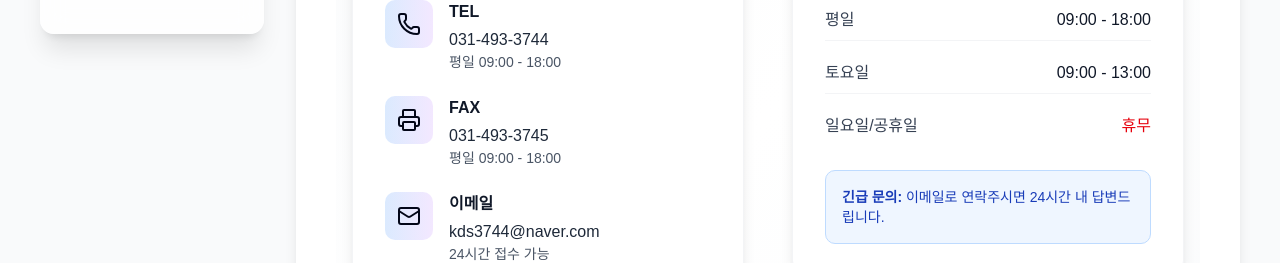
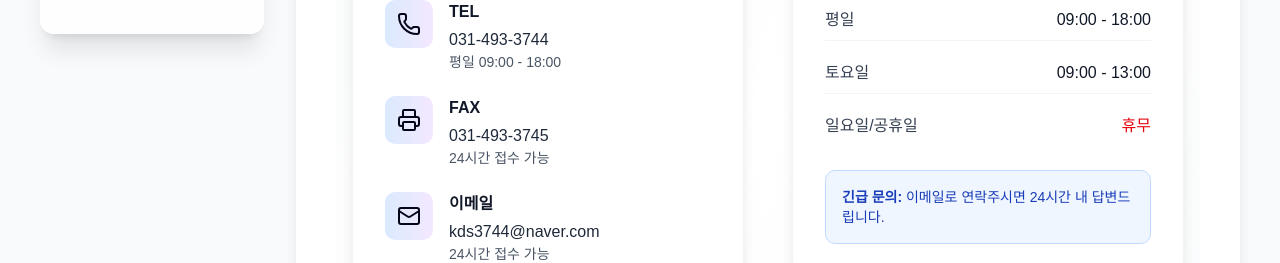
Before and after one commit to kdsolution3744/kdsolution-web, a Next.js app: page /contact/inquiry in a window 1280 px wide. Shown: the part 798-1061 px from the top of the page. Built offline with nearby package versions, Linux system fonts and the light colour scheme; a web font is replaced by a local one.

Commit message:
chore : 팩스도 24시간 접수 가능

```diff
--- a/src/constants/contactInfo.tsx
+++ b/src/constants/contactInfo.tsx
@@ -18,7 +18,7 @@ export const CONTACT_INFO: IContactInfo[] = [
   {
     title: "FAX",
     content: "031-493-3745",
-    desc: "평일 09:00 - 18:00",
+    desc: "24시간 접수 가능",
     icon: <Printer />,
   },
   {
```
